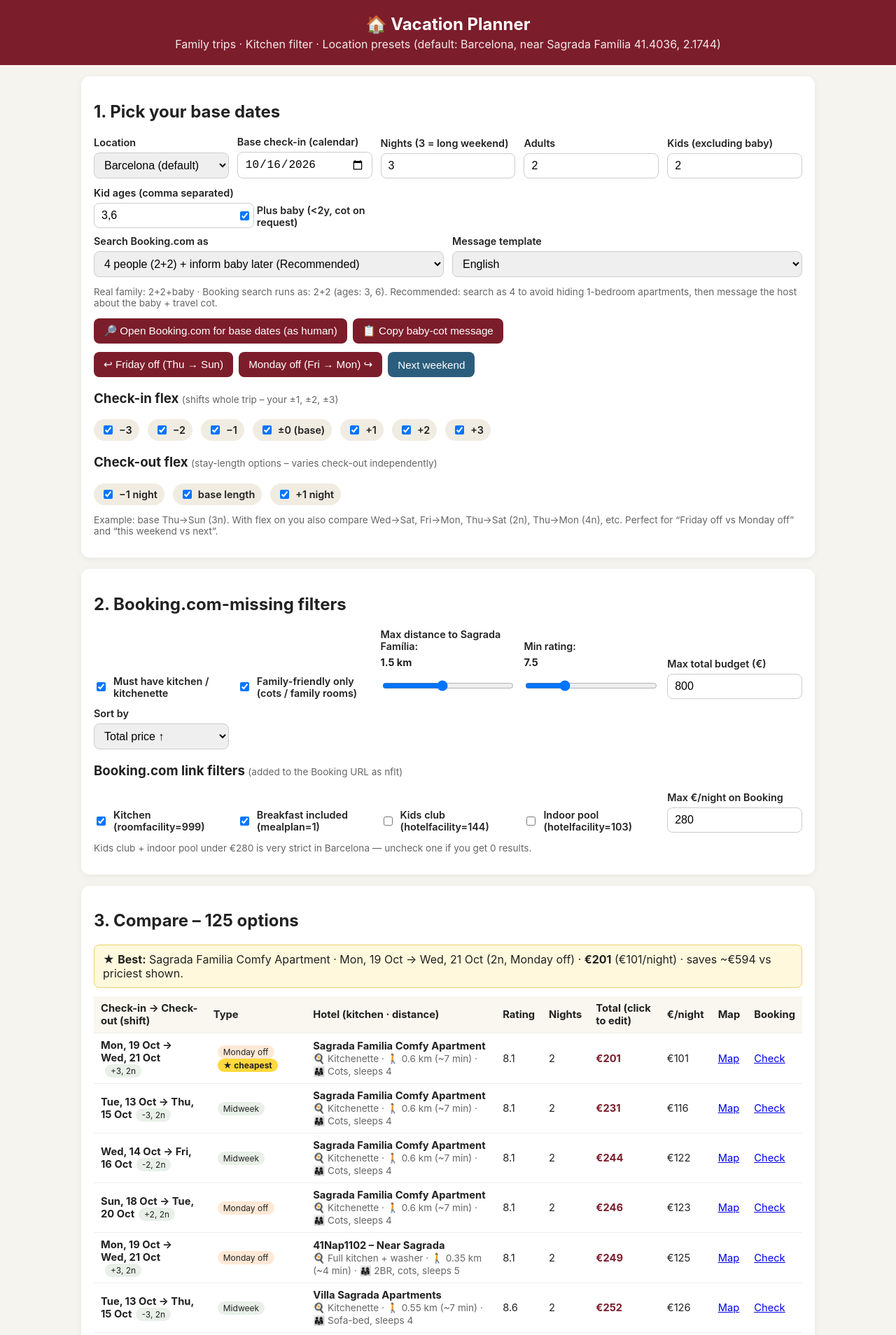
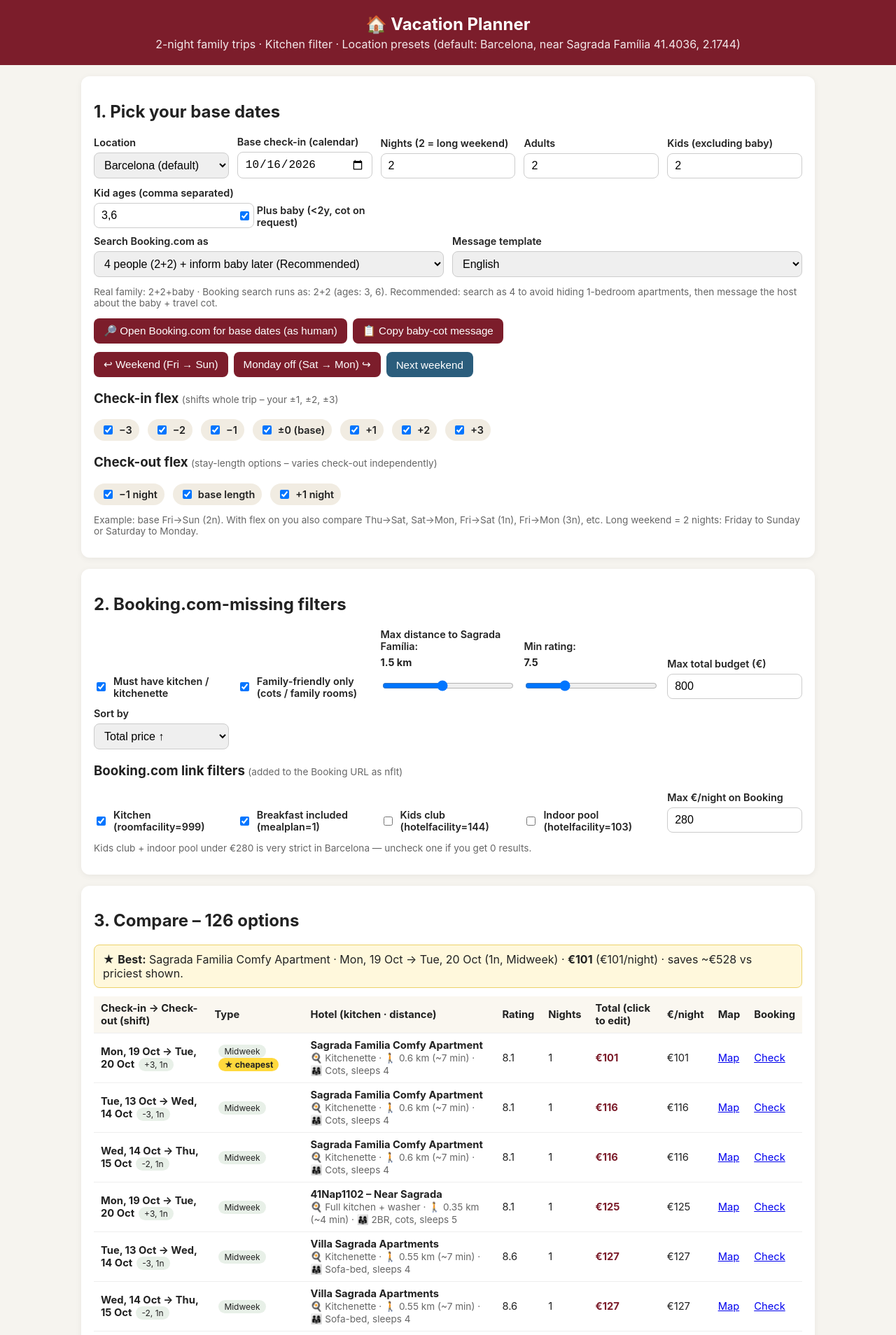
Before and after one commit to ashyonline/vacation-planner-, a plain HTML site: page index.html in a window 1280 px wide. Shown: the top 1908 px of the page at 70% size. Drawn offline with Linux system fonts and the light colour scheme.

Commit message:
Long weekend now 2 nights: Fri-Sun or Sat-Mon

```diff
--- a/app.js
+++ b/app.js
@@ -47,13 +47,15 @@ function fmt(d) { return d.toLocaleDateString("en-GB", { weekday: "short", day:
 function fmtISO(iso) { return fmt(parseDate(iso)); }
 
 function tripType(checkin, checkout) {
-  // checkin inclusive, checkout exclusive
+  // Long weekend = 2 nights: Fri->Sun (standard weekend) or Sat->Mon (Monday off).
+  // checkin inclusive, checkout exclusive; checkout day decides Monday-off.
+  if (checkout.getDay() === 1) return { label: "Monday off", cls: "mon" };
+  if (checkin.getDay() === 4) return { label: "Friday off", cls: "fri" };
   const days = [];
   for (let d = new Date(checkin); d < checkout; d = addDays(d, 1)) days.push(d.getDay());
   const hasFri = days.includes(5), hasMon = days.includes(1);
-  if (hasFri && !hasMon) return { label: "Friday off", cls: "fri" };
-  if (hasMon && !hasFri) return { label: "Monday off", cls: "mon" };
   if (hasFri && hasMon) return { label: "Long bridge", cls: "best" };
+  if (hasFri) return { label: "Weekend", cls: "" };
   return { label: "Midweek", cls: "" };
 }
 
@@ -86,7 +88,7 @@ function buildOptions() {
   const baseISO = $("base-checkin").value;
   if (!baseISO) return [];
   const base = parseDate(baseISO);
-  const baseNights = Math.max(1, parseInt($("nights").value || "3", 10));
+  const baseNights = Math.max(1, parseInt($("nights").value || "2", 10));
   const inShifts = selectedValues("checkin-flex");
   const lenShifts = selectedValues("length-flex");
   const opts = [];
@@ -271,8 +273,8 @@ function bind() {
   document.querySelectorAll("#checkin-flex input, #length-flex input").forEach((el) => el.addEventListener("change", render));
   ["location", "search-mode", "msg-lang", "has-baby", "b-kitchen", "b-breakfast", "b-kidsclub", "b-indoorpool"].forEach((id) => $(id)?.addEventListener("change", render));
 
-  $("preset-fri-off").onclick = () => { $("base-checkin").value = toISO(nextWeekday(4)); $("nights").value = 3; render(); };
-  $("preset-mon-off").onclick = () => { $("base-checkin").value = toISO(nextWeekday(5)); $("nights").value = 3; render(); };
+  $("preset-fri-off").onclick = () => { $("base-checkin").value = toISO(nextWeekday(5)); $("nights").value = 2; render(); };
+  $("preset-mon-off").onclick = () => { $("base-checkin").value = toISO(nextWeekday(6)); $("nights").value = 2; render(); };
   $("preset-next-weekend").onclick = () => { const f = nextWeekday(5); $("base-checkin").value = toISO(f); render(); };
 
   $("export-csv").onclick = () => {
@@ -295,7 +297,7 @@ function bind() {
     const baseISO = $("base-checkin").value;
     if (!baseISO) return alert("Pick a base check-in date first.");
     const ci = parseDate(baseISO);
-    const nights = Math.max(1, parseInt($("nights").value || "3", 10));
+    const nights = Math.max(1, parseInt($("nights").value || "2", 10));
     window.open(bookingSearchUrl(ci, addDays(ci, nights)), "_blank", "noopener");
   };
   $("copy-msg").onclick = async () => {
--- a/index.html
+++ b/index.html
@@ -9,7 +9,7 @@
 <body>
 <header>
   <h1>🏠 Vacation Planner</h1>
-  <p class="subtitle">Family trips · Kitchen filter · Location presets (default: Barcelona, near Sagrada Família 41.4036, 2.1744)</p>
+  <p class="subtitle">2-night family trips · Kitchen filter · Location presets (default: Barcelona, near Sagrada Família 41.4036, 2.1744)</p>
 </header>
 
 <main>
@@ -24,8 +24,8 @@
       <label>Base check-in (calendar)
         <input type="date" id="base-checkin" />
       </label>
-      <label>Nights (3 = long weekend)
-        <input type="number" id="nights" value="3" min="1" max="7" />
+      <label>Nights (2 = long weekend)
+        <input type="number" id="nights" value="2" min="1" max="7" />
       </label>
       <label>Adults
         <input type="number" id="adults" value="2" min="1" max="6" />
@@ -58,8 +58,8 @@
       <button id="copy-msg" type="button">📋 Copy baby-cot message</button>
     </div>
     <div class="presets">
-      <button id="preset-fri-off" type="button">↩ Friday off (Thu → Sun)</button>
-      <button id="preset-mon-off" type="button">Monday off (Fri → Mon) ↪</button>
+      <button id="preset-fri-off" type="button">↩ Weekend (Fri → Sun)</button>
+      <button id="preset-mon-off" type="button">Monday off (Sat → Mon) ↪</button>
       <button id="preset-next-weekend" type="button">Next weekend</button>
     </div>
 
@@ -80,7 +80,7 @@
       <label><input type="checkbox" value="0" checked /> base length</label>
       <label><input type="checkbox" value="+1" checked /> +1 night</label>
     </div>
-    <p class="hint">Example: base Thu→Sun (3n). With flex on you also compare Wed→Sat, Fri→Mon, Thu→Sat (2n), Thu→Mon (4n), etc. Perfect for “Friday off vs Monday off” and “this weekend vs next”.</p>
+    <p class="hint">Example: base Fri→Sun (2n). With flex on you also compare Thu→Sat, Sat→Mon, Fri→Sat (1n), Fri→Mon (3n), etc. Long weekend = 2 nights: Friday to Sunday or Saturday to Monday.</p>
   </section>
 
   <section class="card" id="filters">
```
Also changed, not shown: booking-assist/booking-assist.mjs (+5 -5 lines), README.md, booking-assist/README.md.
